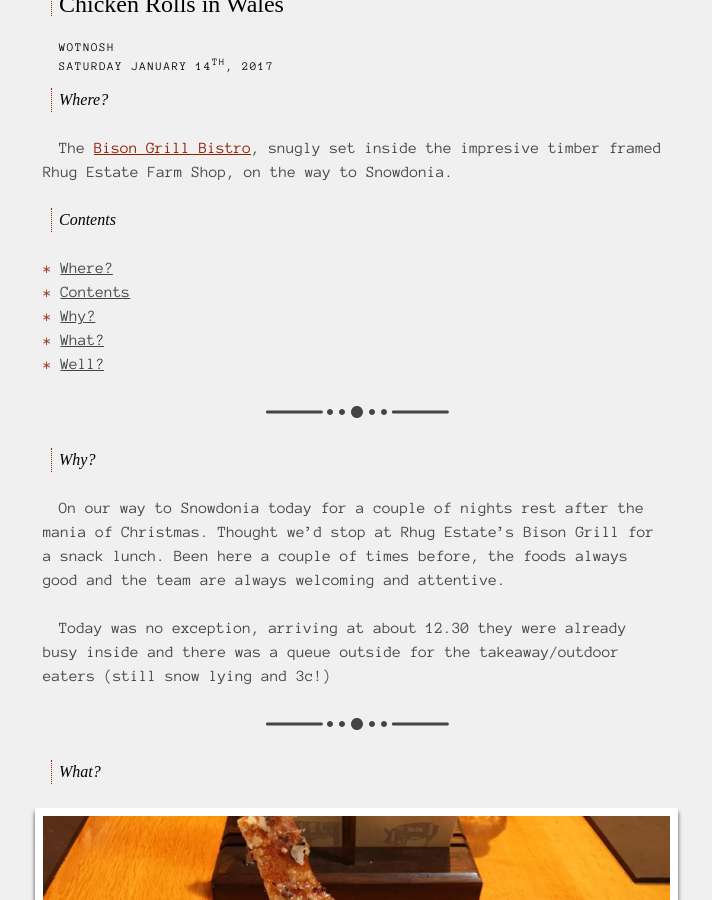
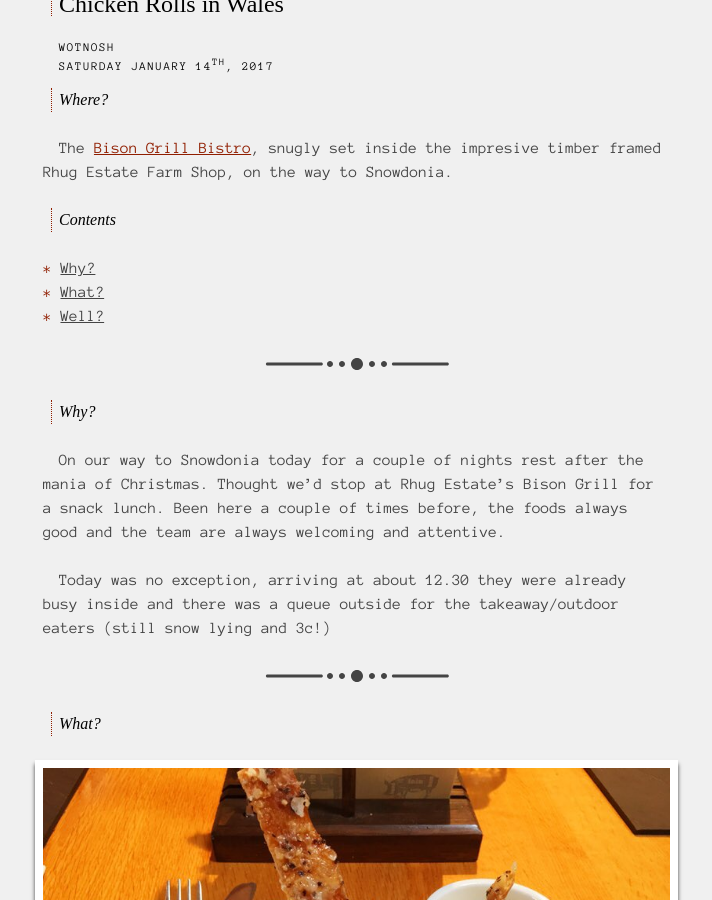
Before and after one commit to nerdcouture/Wotnosh, a Jekyll site: the page built from _posts/2017-01-14-Chicken-rolls-in-Wales.md, in a window 1280 px wide and 900 px high, scrolled down 613 px. Shown: the whole window, without its empty margins (125-837 px from the left). Built offline with Jekyll 4.4.1, drawn with Linux system fonts in a browser that asks for light colours; some web fonts are replaced.

Commit message:
Removed spurious headers

```diff
--- a/_posts/2017-01-14-Chicken-rolls-in-Wales.md
+++ b/_posts/2017-01-14-Chicken-rolls-in-Wales.md
@@ -9,15 +9,15 @@ tags:
   - reviews
 ---
 
+{:.no_toc}
 #### Where?
-{:.no-toc}
 
 The [Bison Grill Bistro], snugly set inside the impresive timber framed Rhug Estate Farm Shop, on the way to Snowdonia.
 
 <!-- more -->
 
+{:.no_toc}
 #### Contents
-{:.no-toc}
 
 * toc
 {:toc}
```
